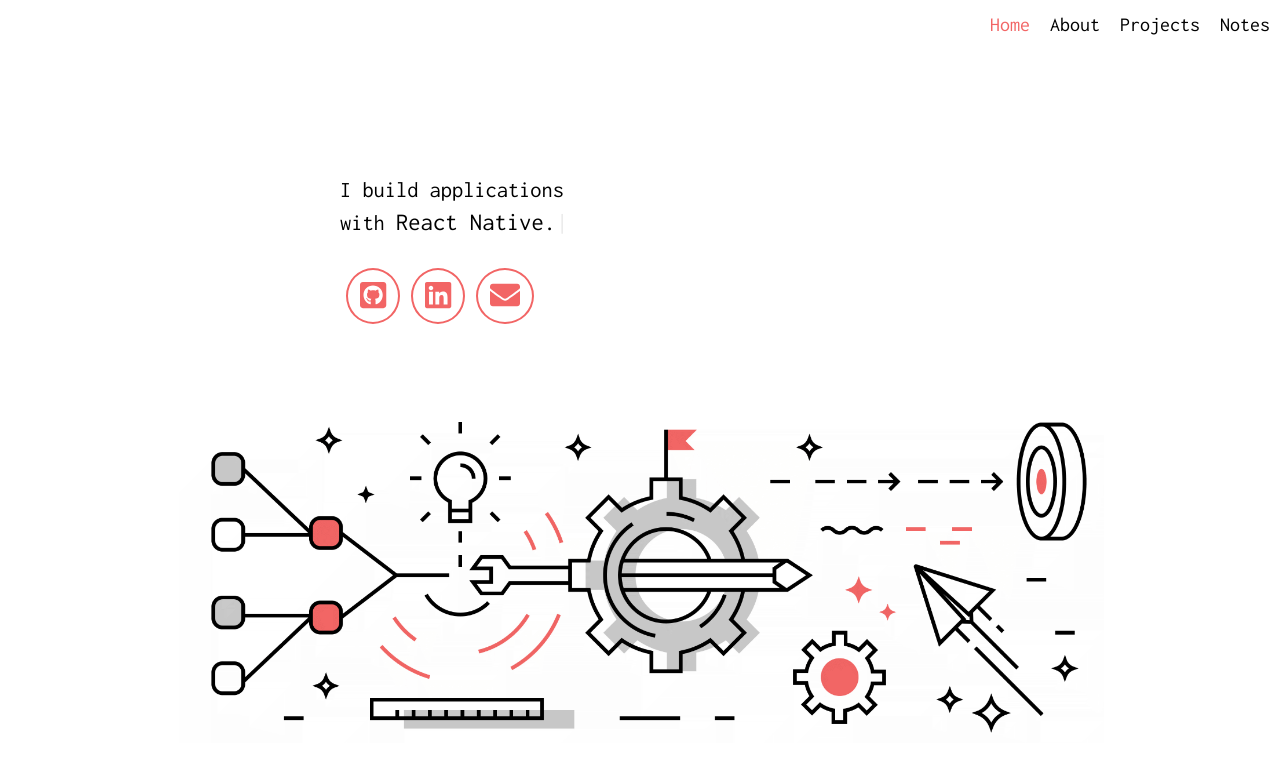
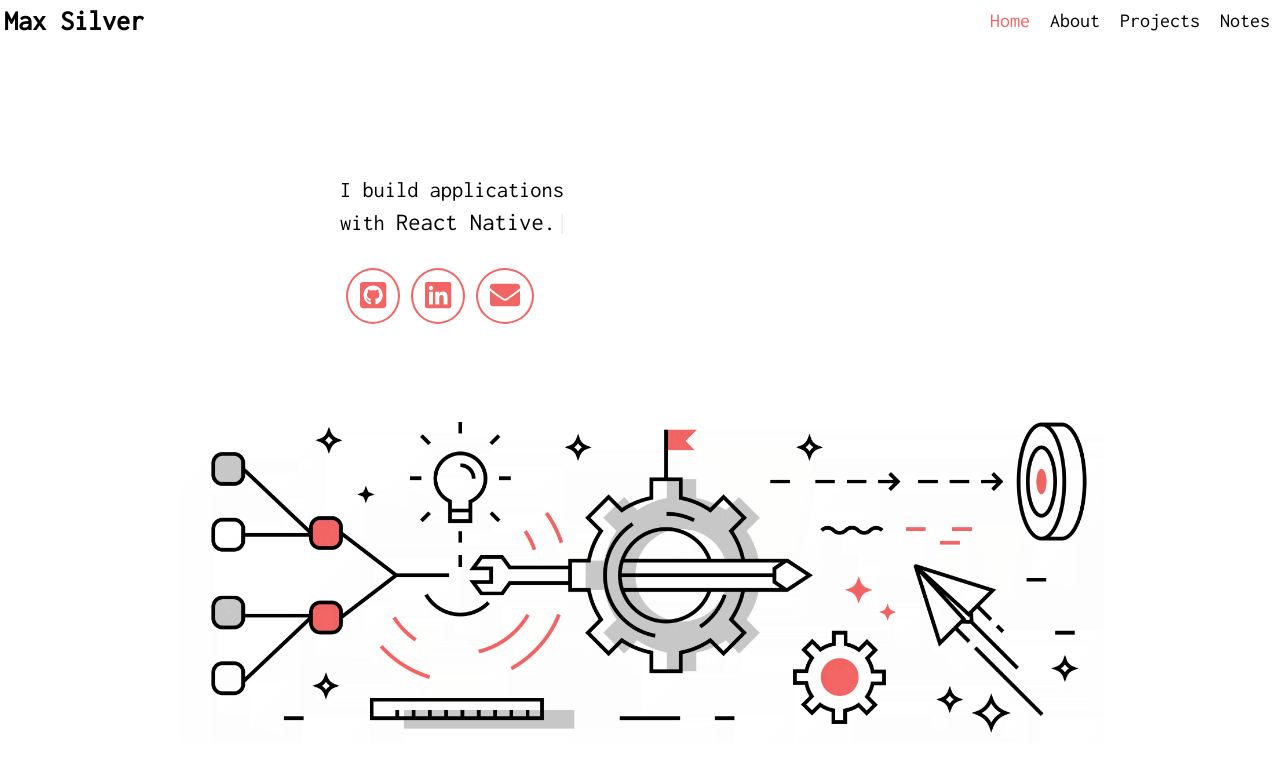
Before and after one commit to MaxBSilver/portfolio-2019, a React (Create React App) app: page / in a window 1280 px wide. Shown: the top 770 px of the page. Built offline with nearby package versions, Linux system fonts and the light colour scheme.

Commit message:
Add name to nav bar, WIP must style

```diff
--- a/src/containers/Nav/Nav.jsx
+++ b/src/containers/Nav/Nav.jsx
@@ -13,6 +13,7 @@ export class Nav extends Component {
 		//TODO setup react-router and convert links
 		return (
 			<nav>
+				<h3>Max Silver</h3>
 				<div className="nav-container">
 					<NavLink name="Home" className={this.props.nav === 'Home'? "selected" : null} onClick={this.handleClick} to="/">
 						Home
--- a/src/containers/Nav/nav.scss
+++ b/src/containers/Nav/nav.scss
@@ -1,6 +1,11 @@
 nav {
-  @include flex( row, flex-end);
+  @include flex( row, space-between);
   height: 5%;
+  & h3 {
+    padding: 4px;
+    font-size: 28px;
+    margin: auto 0;
+  }
   & .selected {
     color: #F26565;
     transition: color 0.5s, text-decoration;
@@ -12,7 +17,6 @@ nav {
   }
   a {
     padding: 4px;
-    height: 20px;
     text-decoration: none;
     transition: color 0.5s;
     font-size: 20px;
```
